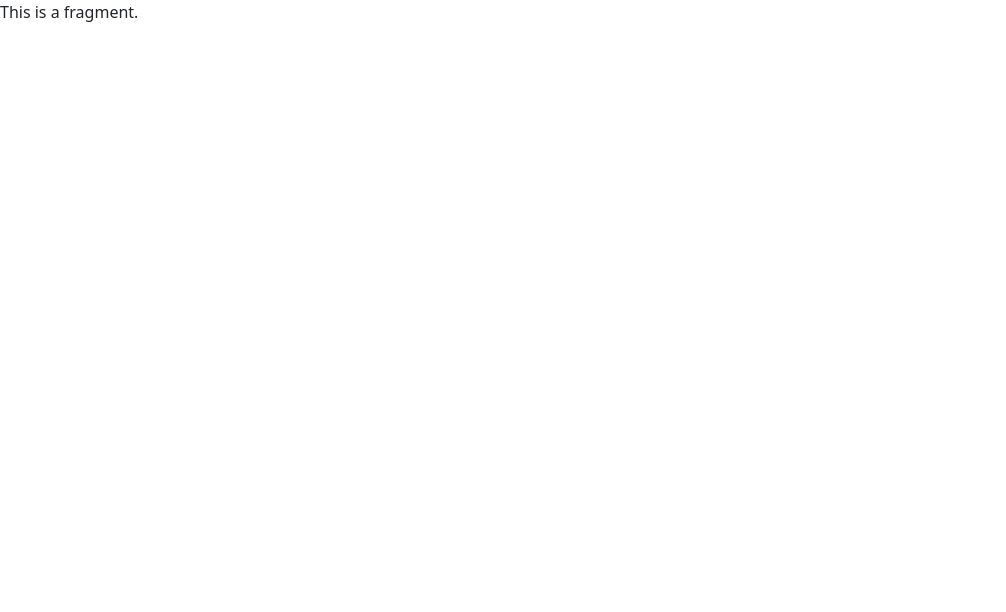
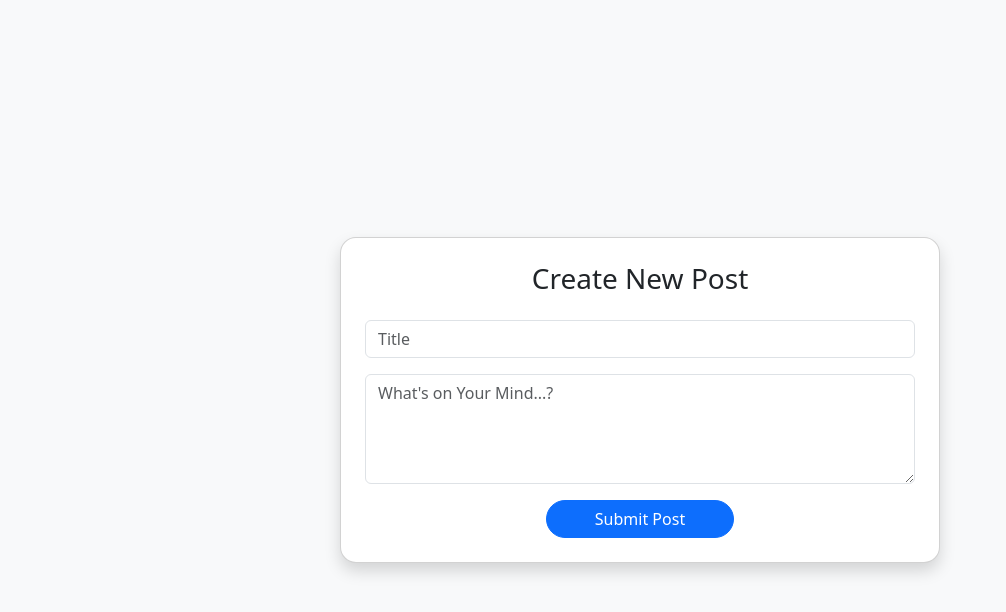
Before and after one commit to kerriamber/bootcamp-project-two, a React (Vite) app in the folder client/: page /post in a window 1280 px wide. Shown: the top 612 px of the page, without its empty margins (0-1006 px from the left). Built offline with nearby package versions, Linux system fonts and the light colour scheme.

Commit message:
components/textbox.jsx updated post.jsx to reflect the textbox

```diff
--- /dev/null
+++ b/client/src/components/TextBox.jsx
@@ -0,0 +1,69 @@
+import { useState } from "react";
+
+export default function TextBox({ onSubmit }) {
+  const [title, setTitle] = useState("");
+  const [postContent, setPostContent] = useState("");
+  const [isSubmitting, setIsSubmitting] = useState(false);
+
+  const handleSubmit = (e) => {
+    e.preventDefault();
+
+    if (title.trim() === "" || postContent.trim() === "") return; // stop from posting empty
+
+    const newPost = { title, content: postContent };
+
+    setIsSubmitting(true); // Disable the button while submitting
+
+    try {
+      // Simulate a successful submission by logging the data
+      console.log("Post created:", newPost);
+
+      // Optionally, send data to the parent component (if needed)
+      if (onSubmit) onSubmit(newPost);
+
+      // Clear form fields
+      setTitle("");
+      setPostContent("");
+
+      alert("Post submitted successfully!");
+    } catch (error) {
+      console.error("Error submitting post:", error);
+      alert("Error submitting post");
+    } finally {
+      setIsSubmitting(false); // Re-enable the button after submission
+    }
+  };
+
+  return (
+    <div className="card shadow p-4 rounded-4" style={{ width: "600px", background: "#fff" }}>
+      <h3 className="text-center">Create New Post</h3>
+      <form onSubmit={handleSubmit}>
+        <input
+          className="form-control mt-3"
+          type="text"
+          placeholder="Title"
+          value={title}
+          onChange={(e) => setTitle(e.target.value)}
+          required
+        />
+        <textarea
+          className="form-control mt-3"
+          rows="4"
+          placeholder="What's on Your Mind...?"
+          value={postContent}
+          onChange={(e) => setPostContent(e.target.value)}
+          required
+        ></textarea>
+        <div className="d-flex justify-content-center mt-3">
+          <button
+            className="btn btn-primary rounded-pill px-5"
+            type="submit"
+            disabled={isSubmitting} // Disable the button while submitting
+          >
+            {isSubmitting ? "Submitting..." : "Submit Post"}
+          </button>
+        </div>
+      </form>
+    </div>
+  );
+}
--- a/client/src/pages/Post.jsx
+++ b/client/src/pages/Post.jsx
@@ -1,5 +1,14 @@
 import "bootstrap/dist/css/bootstrap.min.css";
+import TextBox from "../components/TextBox";
 
 export default function Post() {
-  return (<>This is a fragment.</>);
+  const handlePostSubmit = (content) => {
+    console.log("Great! Your Post has been submitted:", content);
+  };
+
+  return (
+    <div className="d-flex justify-content-center align-items-center vh-100 bg-light">
+      <TextBox onSubmit={handlePostSubmit} />
+    </div>
+  );
 }
```
